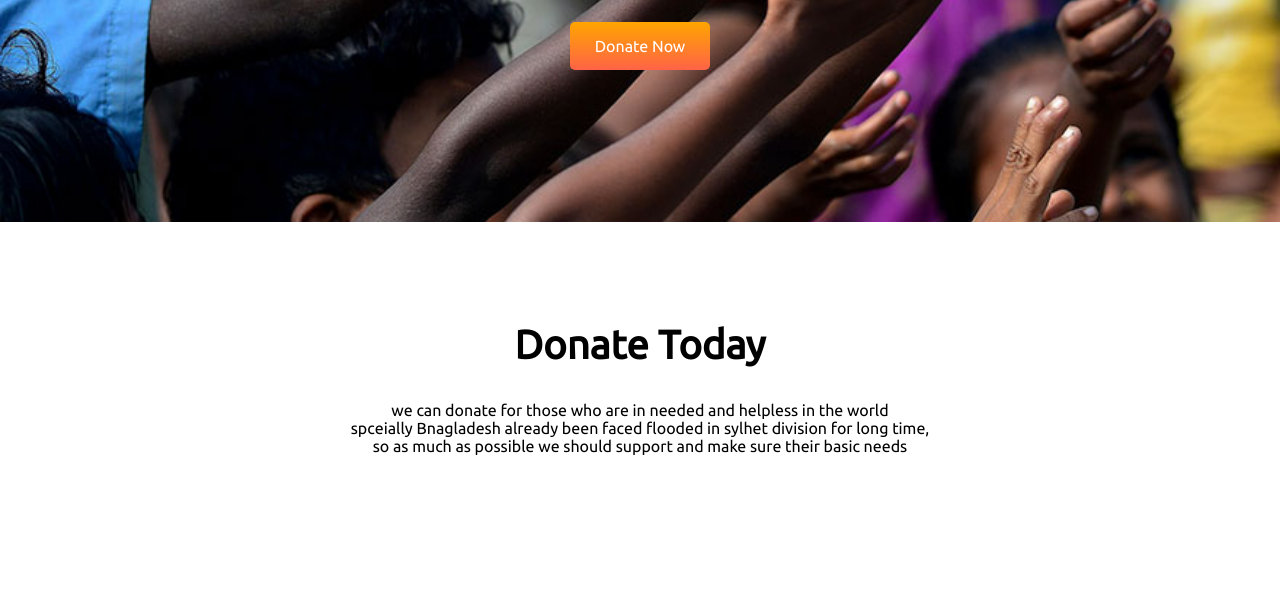
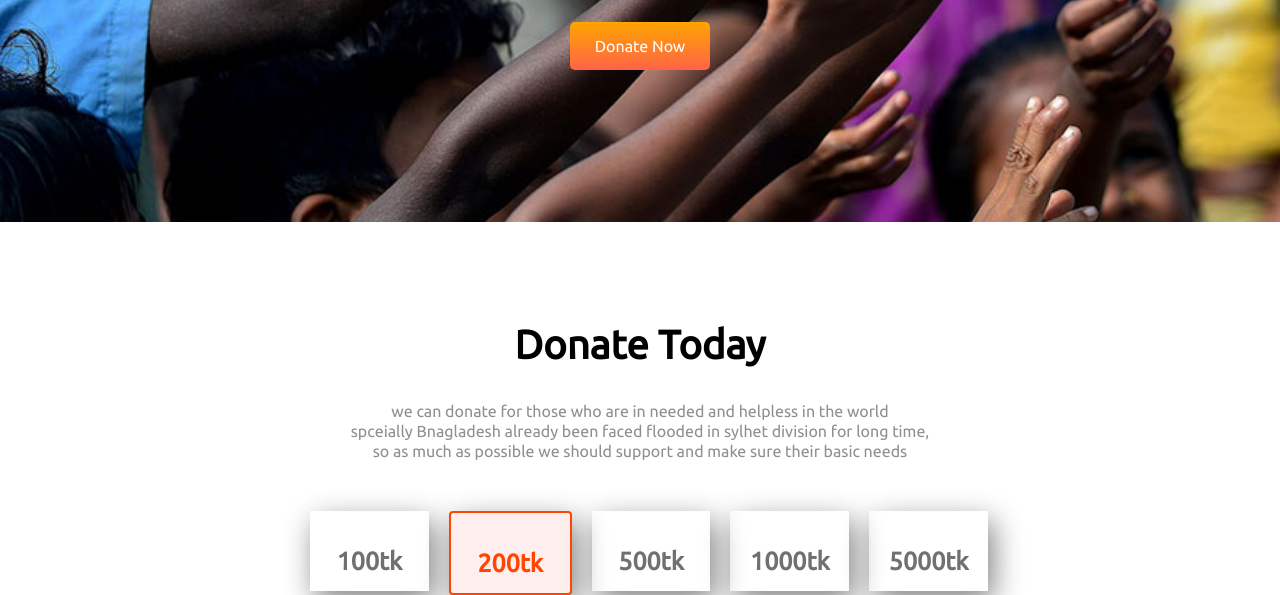
Before and after one commit to uh-shuvo/donation_portfolio_1, a plain HTML site: page index.html in a window 1280 px wide. Shown: the part 478-1073 px from the top of the page. Before the commit the page ends 949 px from the top, so only its background shows below. Drawn offline with Linux system fonts and the light colour scheme.

Commit message:
box six added

```diff
--- a/index.html
+++ b/index.html
@@ -36,6 +36,26 @@
                 their basic needs</p>
         </div>
     </section>
+
+    <section class="box-six">
+        <div class="box-1">
+            <div class="half-width">
+                <h1>100tk</h1>
+            </div>
+            <div id="extra-box" class="half-width">
+                <h1>200tk</h1>
+            </div>
+            <div class="half-width">
+                <h1>500tk</h1>
+            </div>
+            <div class="half-width">
+                <h1>1000tk</h1>
+            </div>
+            <div class="half-width">
+                <h1>5000tk</h1>
+            </div>
+        </div>
+    </section>
 </body>
 
 </html>
--- a/style.css
+++ b/style.css
@@ -49,3 +49,47 @@ body {
 .donate-h1 {
     font-size: 40px;
 }
+
+.common-p {
+    font-size: 16px;
+    color: #8f8f8f;
+    line-height: 20px;
+}
+
+.count-1 {
+    margin-top: 50px;
+    text-align: center;
+}
+
+
+
+.box-1 {
+    display: flex;
+    margin-left: 290px;
+    margin-top: 50px;
+}
+
+.half-width {
+    width: 12%;
+    height: 80px;
+    margin-left: 20px;
+    box-shadow: 5px 10px 30px gray;
+}
+
+.half-width h1 {
+    font-size: 25px;
+    text-align: center;
+    padding-top: 15px;
+    color: #707070;
+    font-weight: 700;
+}
+
+#extra-box {
+    background-color: #ffeeee;
+    border: 2px orangered solid;
+    border-radius: 4px;
+}
+
+#extra-box h1 {
+    color: orangered;
+}
```
